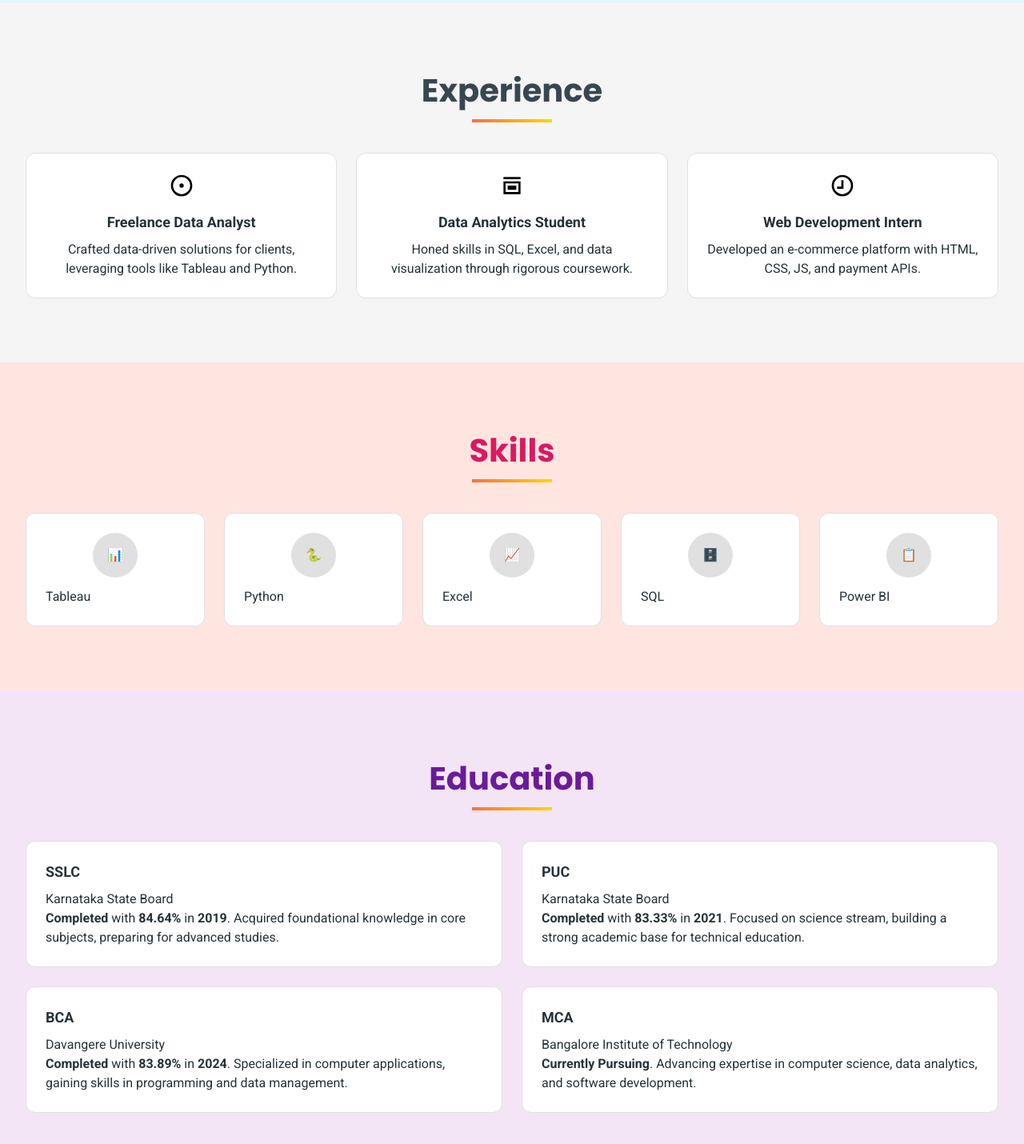
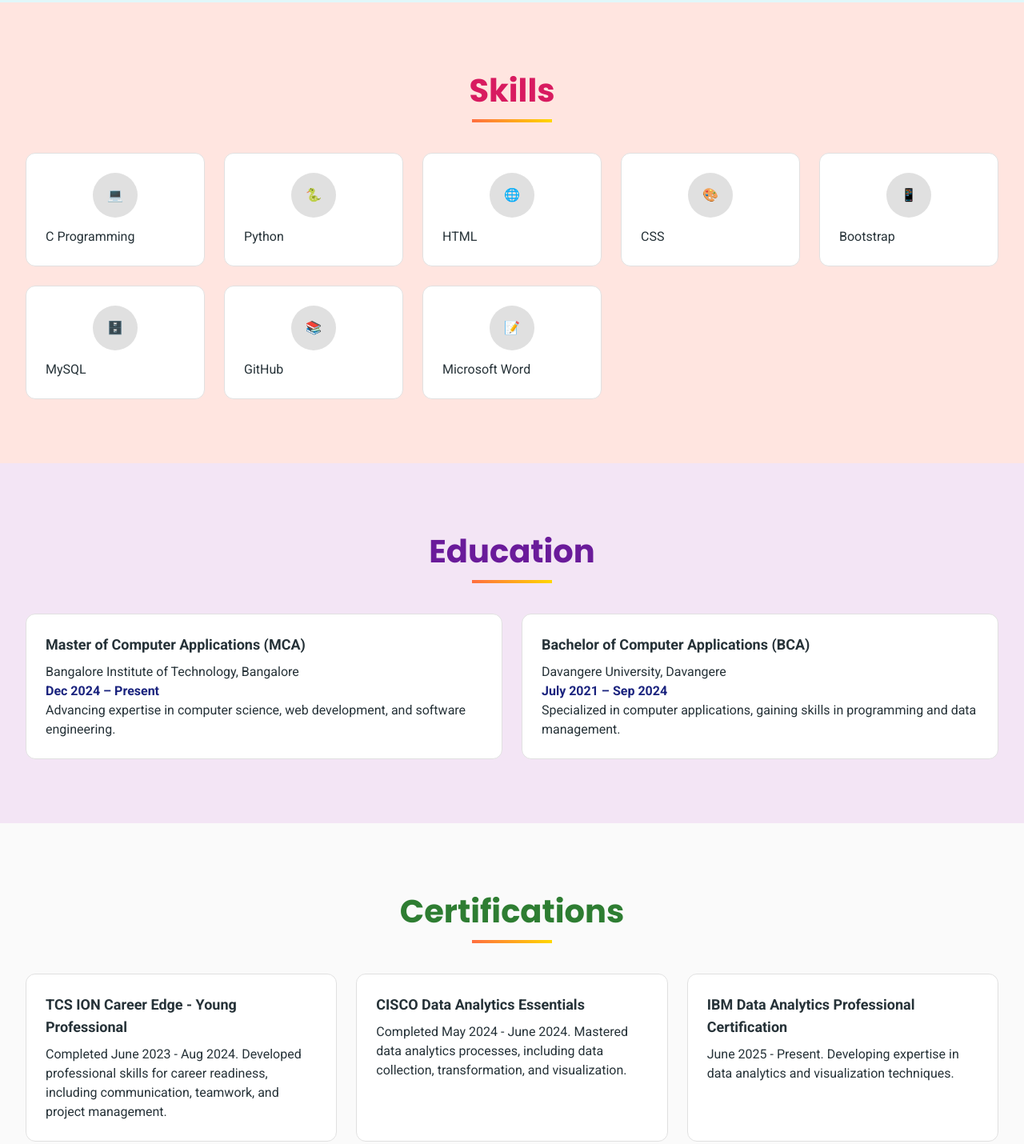
Before and after one commit to Gowthama-T/portfolio-website, a plain HTML site: page index.html in a window 1280 px wide. Shown: the part 1227-2657 px from the top of the page at 80% size. Drawn offline with nearby package versions, Linux system fonts and the light colour scheme.

Commit message:
Update index.html
commit17

```diff
--- a/index.html
+++ b/index.html
@@ -3,7 +3,7 @@
 <head>
   <meta charset="UTF-8">
   <meta name="viewport" content="width=device-width, initial-scale=1.0">
-  <title>Gowthama T - Data Analyst Portfolio</title>
+  <title>Gowthama T - Portfolio</title>
   <script src="https://cdn.tailwindcss.com"></script>
   <link href="https://fonts.googleapis.com/css2?family=Poppins:wght@300;500;700&family=Roboto:wght@400;700&display=swap" rel="stylesheet">
   <style>
@@ -56,16 +56,13 @@
       opacity: 0;
       animation: fadeInUp 0.6s ease-out forwards;
     }
-
     .education-card:hover {
       transform: translateY(-5px);
       box-shadow: 0 8px 16px rgba(0, 0, 0, 0.15);
     }
-
     .education-card strong {
       color: #1a237e;
     }
-
     /* Navbar */
     .navbar {
       background: #1a237e;
@@ -266,9 +263,8 @@
       transform: scale(1.02);
     }
     .postcard-header {
-      background: flex;
-      justify-content: #1a237e;
-      color: #2e4;
+      background: #1a237e;
+      color: #ffffff;
       padding: 1.5rem;
       text-align: center;
     }
@@ -292,7 +288,6 @@
     .contact-item:nth-child(2) { animation-delay: 0.2s; }
     .contact-item:nth-child(3) { animation-delay: 0.4s; }
     .contact-item:nth-child(4) { animation-delay: 0.6s; }
-    .contact-item:nth-child(5) { animation-delay: 0.8s; }
     .contact-item svg {
       width: 20px;
       height: 20px;
@@ -301,7 +296,7 @@
       transition: fill 0.3s ease, transform 0.3s ease;
     }
     .contact-item:hover svg {
-      background: #ff6e40;
+      fill: #ff6e40;
       transform: scale(1.2);
     }
     .contact-item a {
@@ -311,7 +306,6 @@
     }
     .contact-item a:hover {
       color: #ff6e40;
-    }
     }
     /* Footer */
     .footer {
@@ -351,8 +345,6 @@
     /* Section-Specific Styles */
     #about { background: #e0f7fa; }
     #about .section-title { color: #006451; }
-    #experience { background: #f5f5f5; }
-    #experience .section-title { color: #37474f; }
     #skills { background: #ffe5e0; }
     #skills .section-title { color: #d81b60; }
     #education { background: #f3e5f5; }
@@ -391,7 +383,6 @@
         <ul class="flex space-x-4">
           <li><a href="#home" class="nav-link">Home</a></li>
           <li><a href="#about" class="nav-link">About</a></li>
-          <li><a href="#experience" class="nav-link">Experience</a></li>
           <li><a href="#skills" class="nav-link">Skills</a></li>
           <li><a href="#education" class="nav-link">Education</a></li>
           <li><a href="#certifications" class="nav-link">Certifications</a></li>
@@ -399,6 +390,7 @@
           <li><a href="#contact" class="nav-link">Contact</a></li>
         </ul>
       </div>
+    </nav>
   </header>
 
   <main>
@@ -408,8 +400,8 @@
       <div class="logo" id="logo">GT</div>
       <div class="container mx-auto px-4 text-center home-content">
         <h1 class="text-5xl font-bold mb-4 font-poppins">Hi, I'm Gowthama T!</h1>
-        <p class="text-2xl mb-6">Google Certified Business Intelligence & Data Analyst</p>
-        <p class="text-lg mb-8">Turning "UH-OH" into "AHA!" with data insights</p>
+        <p class="text-2xl mb-6">MCA Student & Web Developer</p>
+        <p class="text-lg mb-8">Building responsive and user-friendly web solutions</p>
         <a href="#contact" class="px-6 py-3 rounded-full font-semibold">Get in Touch</a>
       </div>
       <div class="email-sidebar" id="emailSidebar">
@@ -419,7 +411,7 @@
         </a>
       </div>
       <div class="social-sidebar" id="socialSidebar">
-        <a href="https://github.com/Gowthama-T/portfolio-website" target="_blank">
+        <a href="https://github.com/Gowthama-T?tab=repositories" target="_blank">
           <svg xmlns="http://www.w3.org/2000/svg" viewBox="0 0 24 24"><path d="M12 .3a12 12 0 0 0-3.8 23.4c.6.1.8-.3.8-.6v-2.1c-3.3.7-4-1.1-4-1.1 0-.5-.2-1.9-.6-2.7.4-.1.9-1.3 0-1.3 0 0 .8-.1 1.7.6.5.2.9.5 1.3.8.4.2.9.4 1.3.4.6-.4 1.3-.9 2-1.2-.7-.7-1.7-.9-2.9-.9 0-.3.1-.7.3-1 .6-.6 1.8-.7 2.9-.4v-1.2c0-.2.1-.4.4-.5 1.3-.3 2.8-.3 4.3 0 .3.1.4.3.4.5v1.2c1.1-.3 2.3-.2 2.9.4.2.3.3.7.3 1-.7.3-1.4.5-2.9.9.7.3 1.3.8 2 1.2.4 0 .9-.2 1.3-.4.4-.3.8-.6 1.3-.8.9-.7 1.7-.6 1.7.6 0 .9-.5 1.3-.1 1.3-.4.8-.6 1.6-.6 2.7 0 1-.7 3.1 4 1.1v2.1c0 .3.2.7.8.6A12.13 12.13 0 0 0 12 .3z"/></svg>
         </a>
         <a href="https://linkedin.com/in/gowthama-t" target="_blank">
@@ -434,32 +426,8 @@
       <div class="container mx-auto px-4">
         <div class="card max-w-3xl mx-auto">
           <p class="text-lg text-center">
-            I'm Gowthama T, a passionate data analyst with a knack for uncovering insights that drive decisions. With expertise in business intelligence and data analytics, I specialize in transforming complex data into actionable strategies. My journey includes freelancing, academic excellence, and hands-on projects in web development and data visualization.
+            I'm Gowthama T, a motivated <b>MCA</b> graduate with foundational skills in<b> C programming, Python, and web development using HTML, CSS, and Bootstrap.</b> Experienced in working with<b>MySQL</b>  databases and version control using <b>GitHub</b>. Quick learner with strong adaptability and a passion for building responsive and user-friendly web solutions.
           </p>
-        </div>
-      </div>
-    </section>
-
-    <!-- Experience -->
-    <section id="experience" class="section">
-      <h2 class="section-title" style="color: #37474f;">Experience</h2>
-      <div class="container mx-auto px-4">
-        <div class="grid grid-cols-1 md:grid-cols-3 gap-6">
-          <div class="card">
-            <svg class="w-8 h-8 text-1a237e mb-4 mx-auto" xmlns="http://www.w3.org/2000/svg" viewBox="0 0 24 24"><path d="M12 2a10 10 0 1 0 10 10A10 10 0 0 0 12 2zm0 18a8 8 0 1 1 8-8 8 8 0 0 1-8 8zm0-10a2 2 0 1 0 2 2 2 2 0 0 0-2-2z"/></svg>
-            <h3 class="text-lg font-semibold mb-2 text-center">Freelance Data Analyst</h3>
-            <p class="text-center">Crafted data-driven solutions for clients, leveraging tools like Tableau and Python.</p>
-          </div>
-          <div class="card" style="animation-delay: 0.2s;">
-            <svg class="w-8 h-8 text-1a237e mb-4 mx-auto" xmlns="http://www.w3.org/2000/svg" viewBox="0 0 24 24"><path d="M4 4h16v2H4zm0 4h16v12H4zm2 2v8h12v-8zm2 2h8v4H8z"/></svg>
-            <h3 class="text-lg font-semibold mb-2 text-center">Data Analytics Student</h3>
-            <p class="text-center">Honed skills in SQL, Excel, and data visualization through rigorous coursework.</p>
-          </div>
-          <div class="card" style="animation-delay: 0.4s;">
-            <svg class="w-8 h-8 text-1a237e mb-4 mx-auto" xmlns="http://www.w3.org/2000/svg" viewBox="0 0 24 24"><path d="M12 2a10 10 0 1 0 10 10A10 10 0 0 0 12 2zm0 18a8 8 0 1 1 8-8 8 8 0 0 1-8 8zm1-13h-2v6H7v2h6z"/></svg>
-            <h3 class="text-lg font-semibold mb-2 text-center">Web Development Intern</h3>
-            <p class="text-center">Developed an e-commerce platform with HTML, CSS, JS, and payment APIs.</p>
-          </div>
         </div>
       </div>
     </section>
@@ -470,24 +438,36 @@
       <div class="container mx-auto px-4">
         <div class="grid grid-cols-2 md:grid-cols-3 lg:grid-cols-5 gap-6">
           <div class="tool-card">
-            <div class="tool-icon">📊</div>
-            <span class="tool-name">Tableau</span>
+            <div class="tool-icon">💻</div>
+            <span class="tool-name">C Programming</span>
           </div>
           <div class="tool-card" style="animation-delay: 0.2s;">
             <div class="tool-icon">🐍</div>
             <span class="tool-name">Python</span>
           </div>
           <div class="tool-card" style="animation-delay: 0.4s;">
-            <div class="tool-icon">📈</div>
-            <span class="tool-name">Excel</span>
+            <div class="tool-icon">🌐</div>
+            <span class="tool-name">HTML</span>
           </div>
           <div class="tool-card" style="animation-delay: 0.6s;">
-            <div class="tool-icon">🗄️</div>
-            <span class="tool-name">SQL</span>
+            <div class="tool-icon">🎨</div>
+            <span class="tool-name">CSS</span>
           </div>
           <div class="tool-card" style="animation-delay: 0.8s;">
-            <div class="tool-icon">📋</div>
-            <span class="tool-name">Power BI</span>
+            <div class="tool-icon">📱</div>
+            <span class="tool-name">Bootstrap</span>
+          </div>
+          <div class="tool-card" style="animation-delay: 1s;">
+            <div class="tool-icon">🗄️</div>
+            <span class="tool-name">MySQL</span>
+          </div>
+          <div class="tool-card" style="animation-delay: 1.2s;">
+            <div class="tool-icon">📚</div>
+            <span class="tool-name">GitHub</span>
+          </div>
+          <div class="tool-card" style="animation-delay: 1.4s;">
+            <div class="tool-icon">📝</div>
+            <span class="tool-name">Microsoft Word</span>
           </div>
         </div>
       </div>
@@ -498,28 +478,18 @@
       <h2 class="section-title" style="color: #6a1b9a;">Education</h2>
       <div class="container mx-auto px-4">
         <div class="grid grid-cols-1 md:grid-cols-2 gap-6">
-      <div class="card">
-        <h3 class="text-lg font-semibold mb-2">SSLC</h3>
-        <p>Karnataka State Board<br>
-          <strong>Completed</strong> with <strong>84.64%</strong> in <b>2019</b>. Acquired foundational knowledge in core subjects, preparing for advanced studies.
+          <div class="education-card">
+            <h3 class="text-lg font-semibold mb-2">Master of Computer Applications (MCA)</h3>
+            <p>Bangalore Institute of Technology, Bangalore<br>
+              <strong>Dec 2024 – Present</strong><br>
+              Advancing expertise in computer science, web development, and software engineering.
             </p>
           </div>
-      <div class="card" style="animation-delay: 0.2s;">
-        <h3 class="text-lg font-semibold mb-2">PUC</h3>
-        <p>Karnataka State Board<br>
-          <strong>Completed</strong> with <strong>83.33%</strong> in <b>2021</b>. Focused on science stream, building a strong academic base for technical education.
-        </p>
-      </div>
-      <div class="card" style="animation-delay: 0.4s;">
-        <h3 class="text-lg font-semibold mb-2">BCA</h3>
-        <p>Davangere University<br>
-          <strong>Completed</strong> with <strong>83.89%</strong> in <b>2024</b>. Specialized in computer applications, gaining skills in programming and data management.
-        </p>
-      </div>
-      <div class="card" style="animation-delay: 0.6s;">
-        <h3 class="text-lg font-semibold mb-2">MCA</h3>
-        <p>Bangalore Institute of Technology<br>
-          <strong>Currently Pursuing</strong>. Advancing expertise in computer science, data analytics, and software development.
+          <div class="education-card" style="animation-delay: 0.2s;">
+            <h3 class="text-lg font-semibold mb-2">Bachelor of Computer Applications (BCA)</h3>
+            <p>Davangere University, Davangere<br>
+              <strong>July 2021 – Sep 2024</strong><br>
+              Specialized in computer applications, gaining skills in programming and data management.
             </p>
           </div>
         </div>
@@ -532,64 +502,59 @@
       <div class="container mx-auto px-4">
         <div class="grid grid-cols-1 md:grid-cols-3 gap-6">
           <div class="card">
-            <h3 class="text-lg font-semibold mb-2">Cisco Data Analytics Essentials</h3>
-            <p>Completed August 15, 2023. Mastered data analytics processes, including data collection, transformation, and visualization using Excel, SQL, and Tableau. Built and shared a project portfolio.</p>
-            <a href="Gowthama_Cisco-1.pdf" download class="mt-4 inline-block bg-1a237e text-white px-4 py-2 rounded-full font-semibold text-sm hover:bg-ff6e40 transition-colors">Download Certificate</a>
+            <h3 class="text-lg font-semibold mb-2">TCS ION Career Edge - Young Professional</h3>
+            <p>Completed June 2023 - Aug 2024. Developed professional skills for career readiness, including communication, teamwork, and project management.</p>
           </div>
           <div class="card" style="animation-delay: 0.2s;">
-            <h3 class="text-lg font-semibold mb-2">Google Data Analytics</h3>
-            <p>Currently Pursuing. Developing expertise in deriving actionable insights from complex datasets through advanced analytics techniques.</p>
+            <h3 class="text-lg font-semibold mb-2">CISCO Data Analytics Essentials</h3>
+            <p>Completed May 2024 - June 2024. Mastered data analytics processes, including data collection, transformation, and visualization.</p>
           </div>
           <div class="card" style="animation-delay: 0.4s;">
-            <h3 class="text-lg font-semibold mb-2">Professional Certifications</h3>
-            <p>Earned Cisco Data Analytics Essentials (2023) and actively pursuing Google Data Analytics to enhance professional skills in business intelligence and data-driven decision-making.</p>
+            <h3 class="text-lg font-semibold mb-2">IBM Data Analytics Professional Certification</h3>
+            <p>June 2025 - Present. Developing expertise in data analytics and visualization techniques.</p>
           </div>
         </div>
       </div>
     </section>
 
     <!-- Projects -->
-<!-- Projects -->
     <section id="projects" class="section">
       <h2 class="section-title" style="color: #1565c0;">Projects</h2>
       <div class="container mx-auto px-4">
         <div class="grid grid-cols-1 md:grid-cols-2 gap-8">
-      <!-- Personal Portfolio Project -->
           <div class="project-card bg-white border border-gray-200 rounded-xl shadow-lg p-6 transition-all duration-300 ease-in-out hover:shadow-xl hover:-translate-y-2 opacity-0" style="animation: fadeInUp 0.6s ease-out forwards;">
             <div class="flex items-center mb-4">
               <svg class="w-10 h-10 text-[#1a237e] mr-3" xmlns="http://www.w3.org/2000/svg" viewBox="0 0 24 24">
                 <path d="M3 3h18v18H3zm2 2v14h14V5zm2 2h10v10H7z"/>
               </svg>
-          <h3 class="text-xl font-semibold font-poppins text-[#1a237e]">Personal Portfolio Website</h3>
+              <h3 class="text-xl font-semibold font-poppins text-[#1a237e]">E-Commerce Website Development</h3>
             </div>
             <p class="text-gray-700 text-base leading-relaxed mb-4">
-          Developed a responsive, modern portfolio website to professionally showcase skills, projects, and credentials. Utilized HTML, Tailwind CSS, and JavaScript for a sleek, user-friendly design with dynamic animations.
+              Designed and developed a static e-commerce website using HTML, CSS, and JavaScript. Created responsive web pages with product listings, shopping cart UI, and basic navigation. Focused on user interface design and improving the visual appeal for an engaging user experience.
             </p>
             <div class="flex items-center justify-between mb-4">
-          <span class="text-sm text-gray-500 italic">Tech: HTML, Tailwind CSS, JavaScript</span>
-          <a href="https://gowthama-t.github.io/portfolio-website/index.html" target="_blank" class="inline-flex items-center bg-[#1a237e] text-white px-5 py-2 rounded-lg font-poppins font-semibold text-sm hover:bg-[#ff6e40] transition-all duration-300 shadow-md hover:shadow-lg">
-            <span>View Live</span>
+              <span class="text-sm text-gray-500 italic">Tech: HTML, CSS, JavaScript</span>
+              <a href="https://github.com/Gowthama-T?tab=repositories" target="_blank" class="inline-flex items-center bg-[#1a237e] text-white px-5 py-2 rounded-lg font-poppins font-semibold text-sm hover:bg-[#ff6e40] transition-all duration-300 shadow-md hover:shadow-lg">
+                <span>View Code</span>
                 <svg class="w-4 h-4 ml-2" xmlns="http://www.w3.org/2000/svg" viewBox="0 0 24 24" fill="currentColor">
                   <path d="M12 2a10 10 0 1 0 10 10A10 10 0 0 0 12 2zm0 18a8 8 0 1 1 8-8 8 8 0 0 1-8 8zm-1-13h2v4h4v2h-6z"/>
                 </svg>
               </a>
             </div>
           </div>
-
-      <!-- Customer Segmentation Project -->
           <div class="project-card bg-white border border-gray-200 rounded-xl shadow-lg p-6 transition-all duration-300 ease-in-out hover:shadow-xl hover:-translate-y-2 opacity-0" style="animation: fadeInUp 0.6s ease-out 0.2s forwards;">
             <div class="flex items-center mb-4">
               <svg class="w-10 h-10 text-[#1a237e] mr-3" xmlns="http://www.w3.org/2000/svg" viewBox="0 0 24 24">
                 <path d="M12 2a10 10 0 1 0 10 10A10 10 0 0 0 12 2zm0 18a8 8 0 1 1 8-8 8 8 0 0 1-8 8zm-2-12h4v8h-4z"/>
               </svg>
-          <h3 class="text-xl font-semibold font-poppins text-[#1a237e]">Customer Segmentation Analysis</h3>
+              <h3 class="text-xl font-semibold font-poppins text-[#1a237e]">Personal Portfolio Development</h3>
             </div>
             <p class="text-gray-700 text-base leading-relaxed mb-4">
-          Engineered a data-driven solution to segment mall customers by age, income, and spending score using K-Means clustering in Python, with interactive Tableau dashboards to inform strategic marketing decisions.
+              Developed a responsive personal portfolio website using HTML5, Tailwind CSS, and JavaScript to showcase projects and certifications. Implemented smooth animations and interactive UI elements to enhance user engagement across devices.
             </p>
             <div class="flex items-center justify-between mb-4">
-          <span class="text-sm text-gray-500 italic">Tech: Python, Tableau, Seaborn</span>
-          <a href="https://github.com/Gowthama-T/portfolio-website" target="_blank" class="inline-flex items-center bg-[#1a237e] text-white px-5 py-2 rounded-lg font-poppins font-semibold text-sm hover:bg-[#ff6e40] transition-all duration-300 shadow-md hover:shadow-lg">
+              <span class="text-sm text-gray-500 italic">Tech: HTML5, Tailwind CSS, JavaScript</span>
+              <a href="https://github.com/Gowthama-T?tab=repositories" target="_blank" class="inline-flex items-center bg-[#1a237e] text-white px-5 py-2 rounded-lg font-poppins font-semibold text-sm hover:bg-[#ff6e40] transition-all duration-300 shadow-md hover:shadow-lg">
                 <span>View Code</span>
                 <svg class="w-4 h-4 ml-2" xmlns="http://www.w3.org/2000/svg" viewBox="0 0 24 24" fill="currentColor">
                   <path d="M12 2a10 10 0 1 0 10 10A10 10 0 0 0 12 2zm0 18a8 8 0 1 1 8-8 8 8 0 0 1-8 8zm-1-13h2v4h4v2h-6z"/>
@@ -598,9 +563,8 @@
             </div>
           </div>
         </div>
-
         <div class="text-center mt-10">
-      <a href="https://github.com/Gowthama-T/portfolio-website" class="bg-[#1a237e] text-white px-8 py-3 rounded-full font-semibold font-poppins text-lg hover:bg-[#ff6e40] transition-colors duration-300 shadow-md hover:shadow-lg">
+          <a href="https://github.com/Gowthama-T?tab=repositories" class="bg-[#1a237e] text-white px-8 py-3 rounded-full font-semibold font-poppins text-lg hover:bg-[#ff6e40] transition-colors duration-300 shadow-md hover:shadow-lg">
             Explore More Projects!
           </a>
         </div>
@@ -618,15 +582,11 @@
           <div class="postcard-body">
             <div class="contact-item">
               <svg xmlns="http://www.w3.org/2000/svg" viewBox="0 0 24 24"><path d="M12 2C8.13 2 5 5.13 5 9c0 5.25 7 13 7 13s7-7.75 7-13c0-3.87-3.13-7-7-7zm0 9.5c-1.38 0-2.5-1.12-2.5-2.5s1.12-2.5 2.5-2.5 2.5 1.12 2.5 2.5-1.12 2.5-2.5 2.5z"/></svg>
-              <span><strong>Location:</strong>Bangalore, India</span>
+              <span><strong>Location:</strong> Bangalore, India</span>
             </div>
             <div class="contact-item">
               <svg xmlns="http://www.w3.org/2000/svg" viewBox="0 0 24 24"><path d="M20 4H4c-1.1 0-1.99.9-1.99 2L2 18c0 1.1.9 2 2 2h16c1.1 0 2-.9 2-2V6c0-1.1-.9-2-2-2zm0 4l-8 5-8-5V6l8 5 8-5v2z"/></svg>
               <span><strong>Email:</strong> gowthamat634@gmail.com</span>
-            </div>
-            <div class="contact-item">
-              <svg xmlns="http://www.w3.org/2000/svg" viewBox="0 0 24 24"><path d="M19 3h-4.18C14.4 1.84 13.3 1 12 1c-1.3 0-2.4.84-2.82 2H5c-1.1 0-2 .9-2 2v14c0 1.1.9 2 2 2h14c1.1 0 2-.9 2-2V5c0-1.1-.9-2-2-2zm-7 0c.55 0 1 .45 1 1s-.45 1-1 1-1-.45-1-1 .45-1 1-1zm7 16H5V5h14v14z"/></svg>
-              <span><strong>Phone:</strong> +91 9164893804</span>
             </div>
             <div class="contact-item">
               <svg xmlns="http://www.w3.org/2000/svg" viewBox="0 0 24 24"><path d="M19 3a2 2 0 0 1 2 2v14a2 2 0 0 1-2 2H5a2 2 0 0 1-2-2V5a2 2 0 0 1 2-2h14m-.5 15.5v-5.3a3.26 3.26 0 0 0-3.26-3.26c-.85 0-1.84.52-2.32 1.3v-1.11h-2.79v8.37h2.79v-4.93c0-.77.62-1.4 1.39-1.4a1.4 1.4 0 0 1 1.4 1.4v4.93h2.79M6.88 8.56a1.68 1.68 0 0 0 1.68-1.68c0-.93-.75-1.69-1.68-1.69a1.69 1.69 0 0 0-1.69 1.69c0 .93.76 1.68 1.69 1.68m1.39 9.94v-8.37H5.5v8.37h2.79z"/></svg>
@@ -634,7 +594,7 @@
             </div>
             <div class="contact-item">
               <svg xmlns="http://www.w3.org/2000/svg" viewBox="0 0 24 24"><path d="M12 .3a12 12 0 0 0-3.8 23.4c.6.1.8-.3.8-.6v-2.1c-3.3.7-4-1.1-4-1.1 0-.5-.2-1.9-.6-2.7.4-.1.9-1.3 0-1.3 0 0 .8-.1 1.7.6.5.2.9.5 1.3.8.4.2.9.4 1.3.4.6-.4 1.3-.9 2-1.2-.7-.7-1.7-.9-2.9-.9 0-.3.1-.7.3-1 .6-.6 1.8-.7 2.9-.4v-1.2c0-.2.1-.4.4-.5 1.3-.3 2.8-.3 4.3 0 .3.1.4.3.4.5v1.2c1.1-.3 2.3-.2 2.9.4.2.3.3.7.3 1-.7.3-1.4.5-2.9.9.7.3 1.3.8 2 1.2.4 0 .9-.2 1.3-.4.4-.3.8-.6 1.3-.8.9-.7 1.7-.6 1.7.6 0 .9-.5 1.3-.1 1.3-.4.8-.6 1.6-.6 2.7 0 1-.7 3.1 4 1.1v2.1c0 .3.2.7.8.6A12.13 12.13 0 0 0 12 .3z"/></svg>
-              <span><strong>GitHub:</strong> <a href="https://github.com/Gowthama-T/portfolio-website">Explore More Projects!</a></span>
+              <span><strong>GitHub:</strong> <a href="https://github.com/Gowthama-T?tab=repositories">Explore More Projects!</a></span>
             </div>
           </div>
         </div>
@@ -652,7 +612,6 @@
       </p>
     </div>
   </footer>
-
 
   <script>
     // Smooth scrolling
```
Lines whose indentation alone changed are shown as unchanged.
